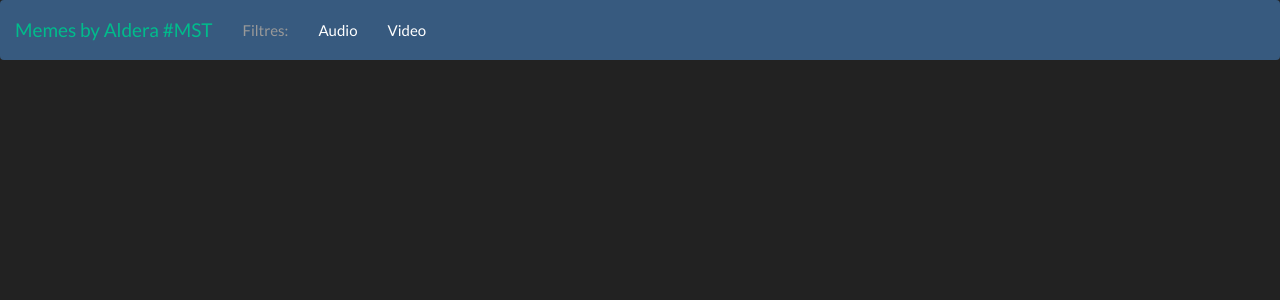
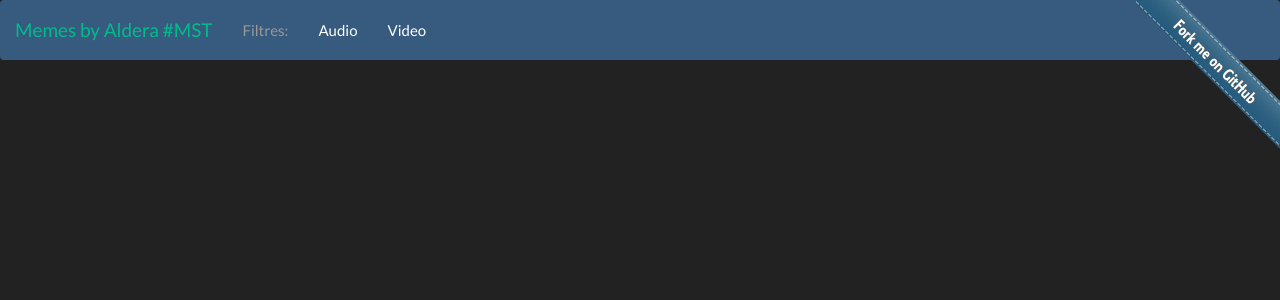
Before and after one commit to aldera/memes, a Flask app: page /audio in a window 1280 px wide. Shown: the top 300 px of the page. Run offline with Flask 2, Linux system fonts and the light colour scheme; some libraries are stand-ins or nearby versions.

Commit message:
add fork me on github ribbon

```diff
--- a/static/css/style.css
+++ b/static/css/style.css
@@ -1,3 +1,13 @@
+#github-ribbon {
+  position: absolute;
+  top: 0;
+  right: 0;
+  border: 0;
+  width: 149px;
+  height: 149px;
+  z-index: 1337;
+}
+
 .grey {
   color: #999999 !important;
   cursor: default;
--- a/templates/layout.html
+++ b/templates/layout.html
@@ -8,6 +8,9 @@
 <link rel="icon" type="image/png" href="{{ url_for('static', filename='img/favicon.png') }}">
 </head>
 <body>
+<a href="https://github.com/aldera/memes">
+  <img id="github-ribbon" src="{{ url_for('static', filename='img/right-cerulean@2x.png') }}" alt="Fork me on GitHub">
+</a>
 <nav class="navbar navbar-default">
   <div class="container-fluid">
     <div class="navbar-header">
```
Also changed, not shown: static/img/right-cerulean@2x.png (added).
